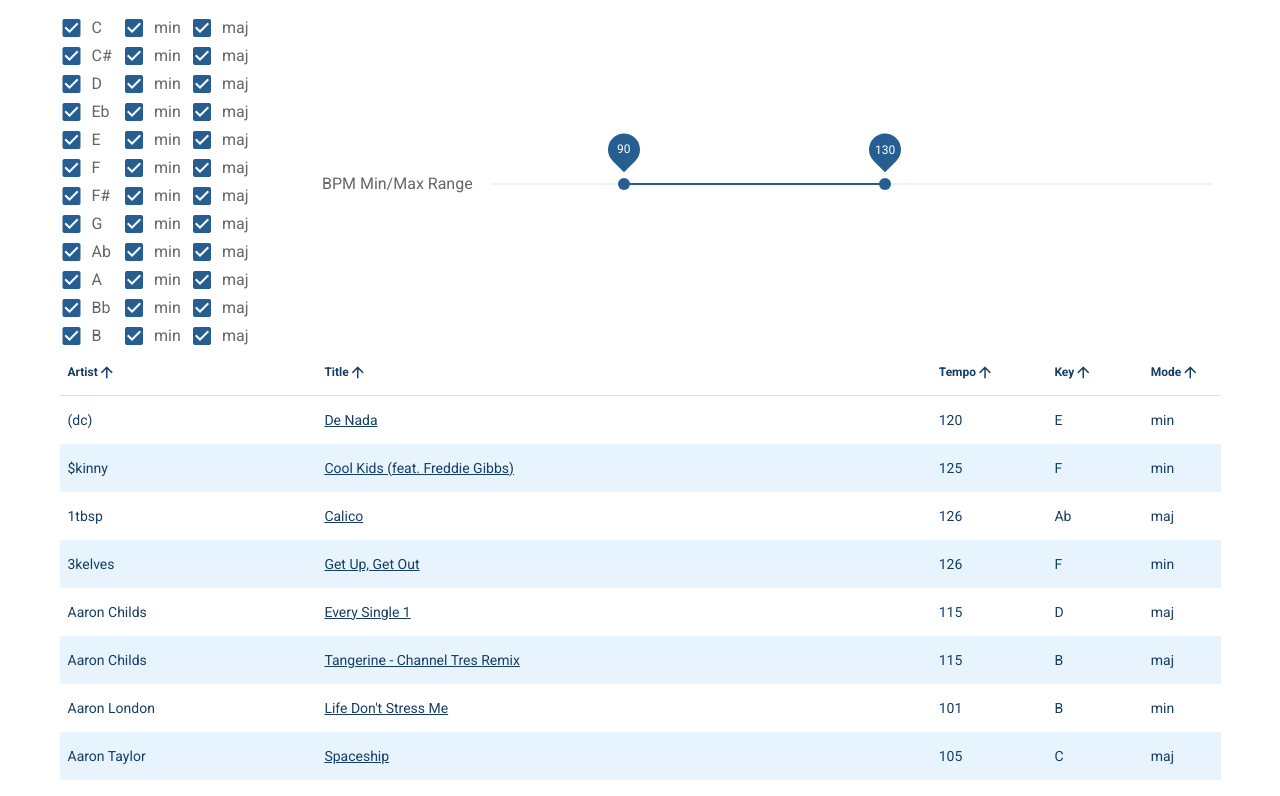
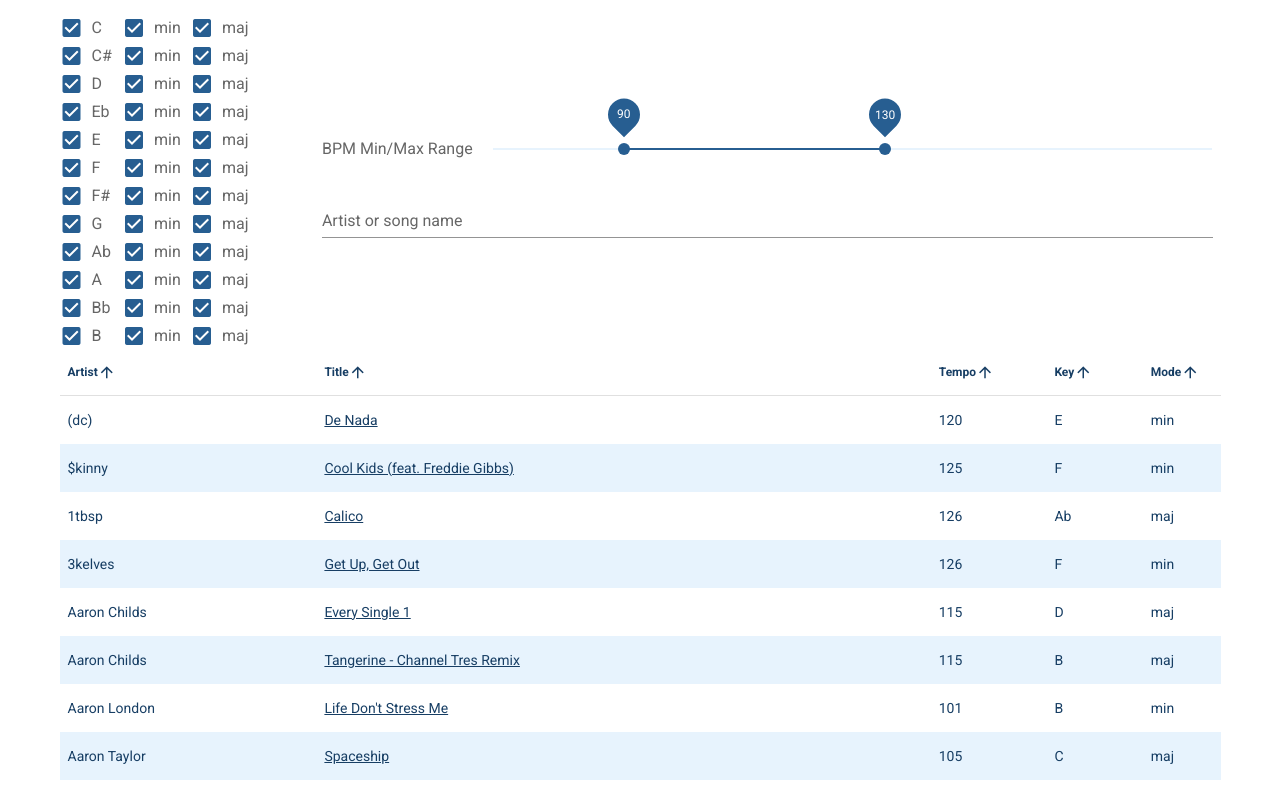
Before and after one commit to arringtonm/spotify-sort, a Vue app: page / in a window 1280 px wide. Shown: the top 796 px of the page. Built offline with nearby package versions, Linux system fonts and the light colour scheme.

Commit message:
Add proof of concept text search

```diff
--- a/src/components/TrackList.vue
+++ b/src/components/TrackList.vue
@@ -43,6 +43,11 @@
             color="white"
           >
           </v-range-slider>
+          <v-text-field
+            v-model="textSearchQuery"
+            label="Artist or song name"
+            clearable
+          ></v-text-field>
         </div>
       </div>
 
@@ -86,9 +91,18 @@ export default {
           this.selectedPitches.includes(track.key) &&
           this.selectedPitchModes[track.key][track.mode] &&
           track.tempo >= this.tempoRange[0] &&
-          track.tempo <= this.tempoRange[1]
+          track.tempo <= this.tempoRange[1] &&
+          (track.title.includes(this.textSearchFilter) ||
+            track.artist.includes(this.textSearchFilter))
       );
     },
+    textSearchFilter() {
+      if (this.textSearchQuery.length) {
+        return this.textSearchQuery;
+      }
+      return '';
+    },
+
     // showMode(pitch) {
     //   return this.selectedPitches.includes(pitch);
     // },
@@ -124,6 +138,7 @@ export default {
       B: { min: true, maj: true },
     },
     tempoRange: [90, 130],
+    textSearchQuery: '',
     headers: [
       {
         text: 'Artist',
@@ -237,10 +252,15 @@ fieldset {
 .filter:nth-of-type(2) {
   flex-grow: 1;
   display: flex;
+  flex-direction: column;
   justify-content: center;
   align-content: center;
   align-self: center;
   // padding: 16px;
   margin-left: 64px;
 }
+
+.v-text-field {
+  padding-right: 8px;
+}
 </style>
```
Also changed, not shown: 1 other file (tests, documents, lock files or other folders).
